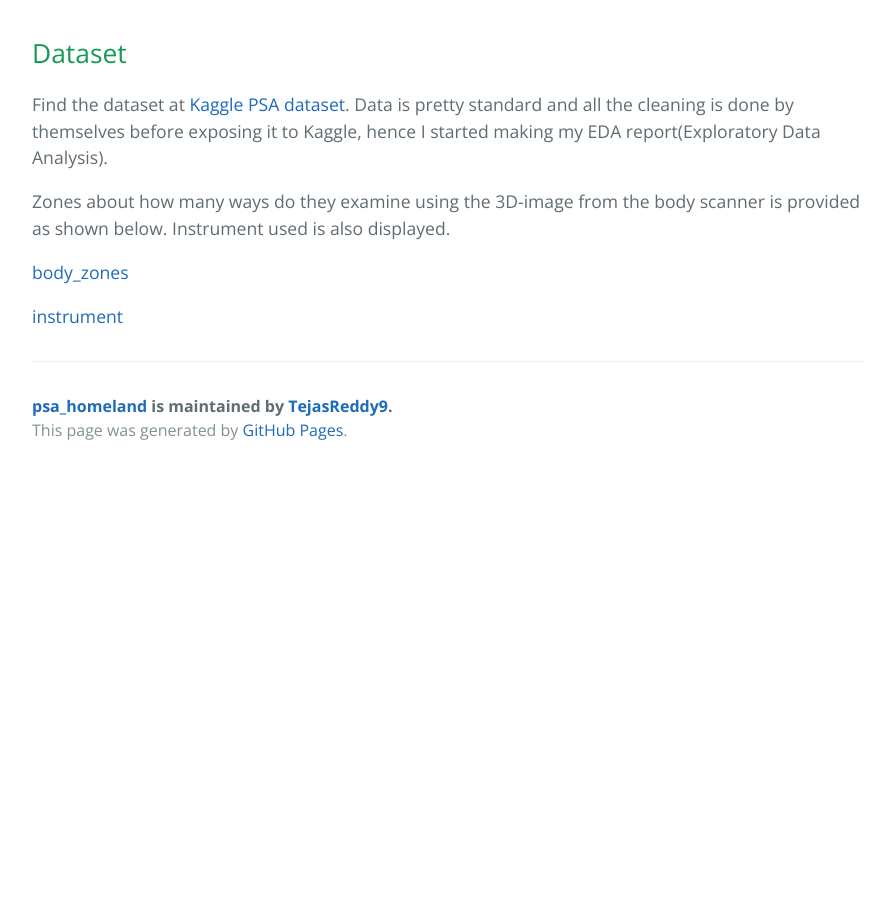
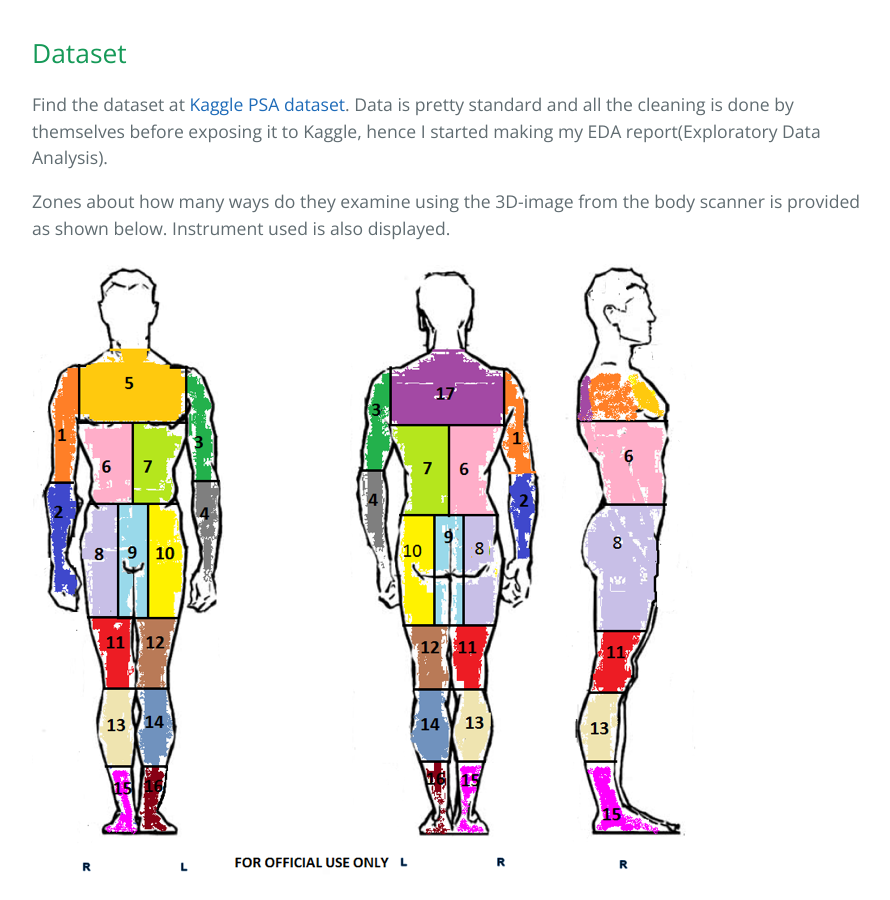
Before and after one commit to TejasReddy9/psa_homeland, a Jekyll site: the page built from docs/index.md, in a window 1280 px wide and 900 px high, scrolled down 1204 px. Shown: the whole window, without its empty margins (192-1082 px from the left). Built offline with Jekyll 4.4.1, drawn with Linux system fonts in a browser that asks for light colours; our own code applies the rules of GitHub Pages for plain Markdown files; before the commit the page ends 1678 px from its top, so only the background shows below that.

Commit message:
Update index.md

```diff
--- a/docs/index.md
+++ b/docs/index.md
@@ -14,6 +14,6 @@ Find the dataset at [Kaggle PSA dataset](https://www.kaggle.com/c/passenger-scre
 
 Zones about how many ways do they examine using the 3D-image from the body scanner is provided as shown below. Instrument used is also displayed.
 
-[body_zones](https://github.com/TejasReddy9/psa_homeland/blob/master/body_zones.png?raw=true)
+![body_zones](https://github.com/TejasReddy9/psa_homeland/blob/master/body_zones.png?raw=true)
 
-[instrument](https://github.com/TejasReddy9/psa_homeland/blob/master/millimeter_scanner.jpg?raw=true)
+![instrument](https://github.com/TejasReddy9/psa_homeland/blob/master/millimeter_scanner.jpg?raw=true)
```
